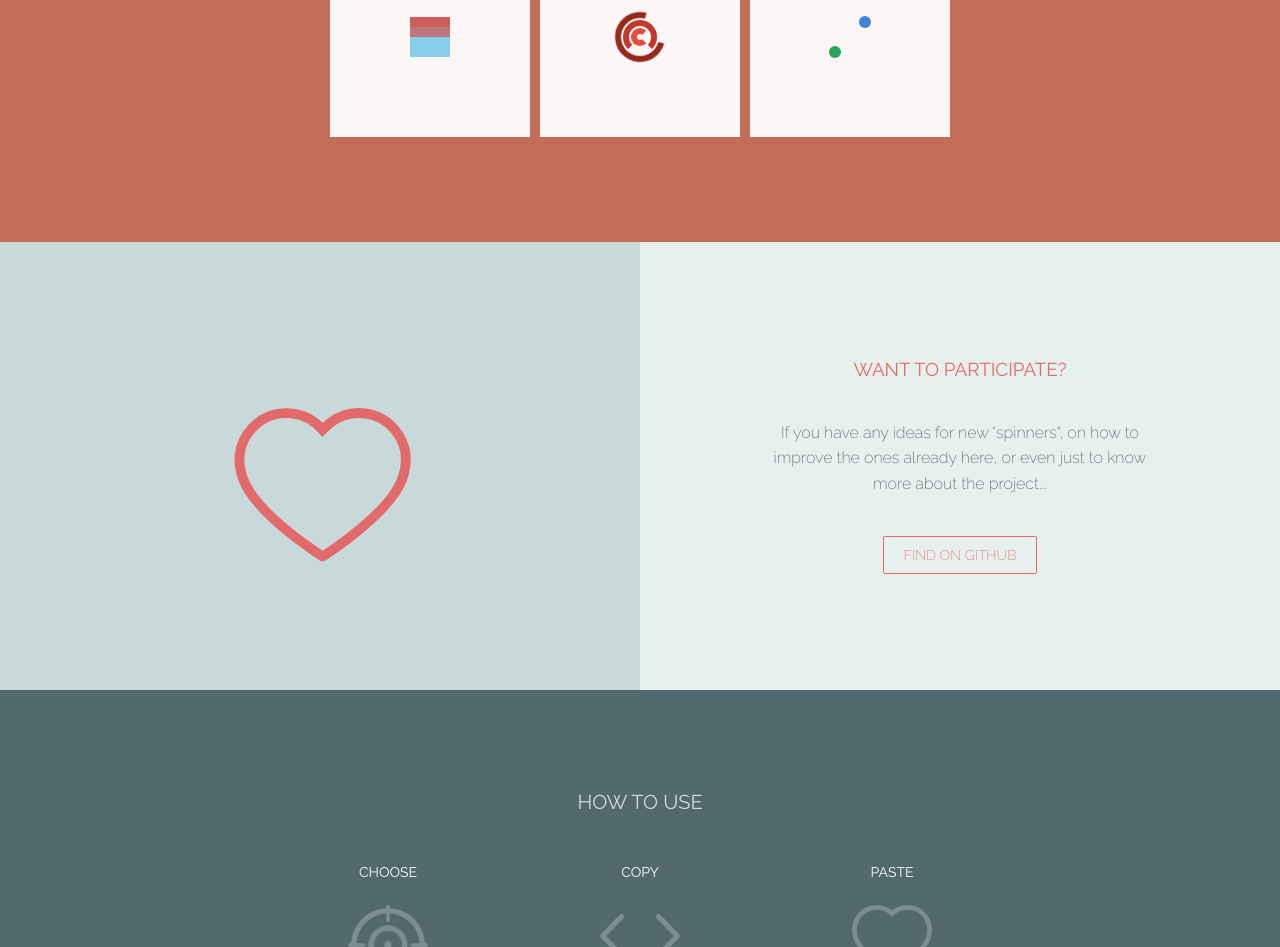
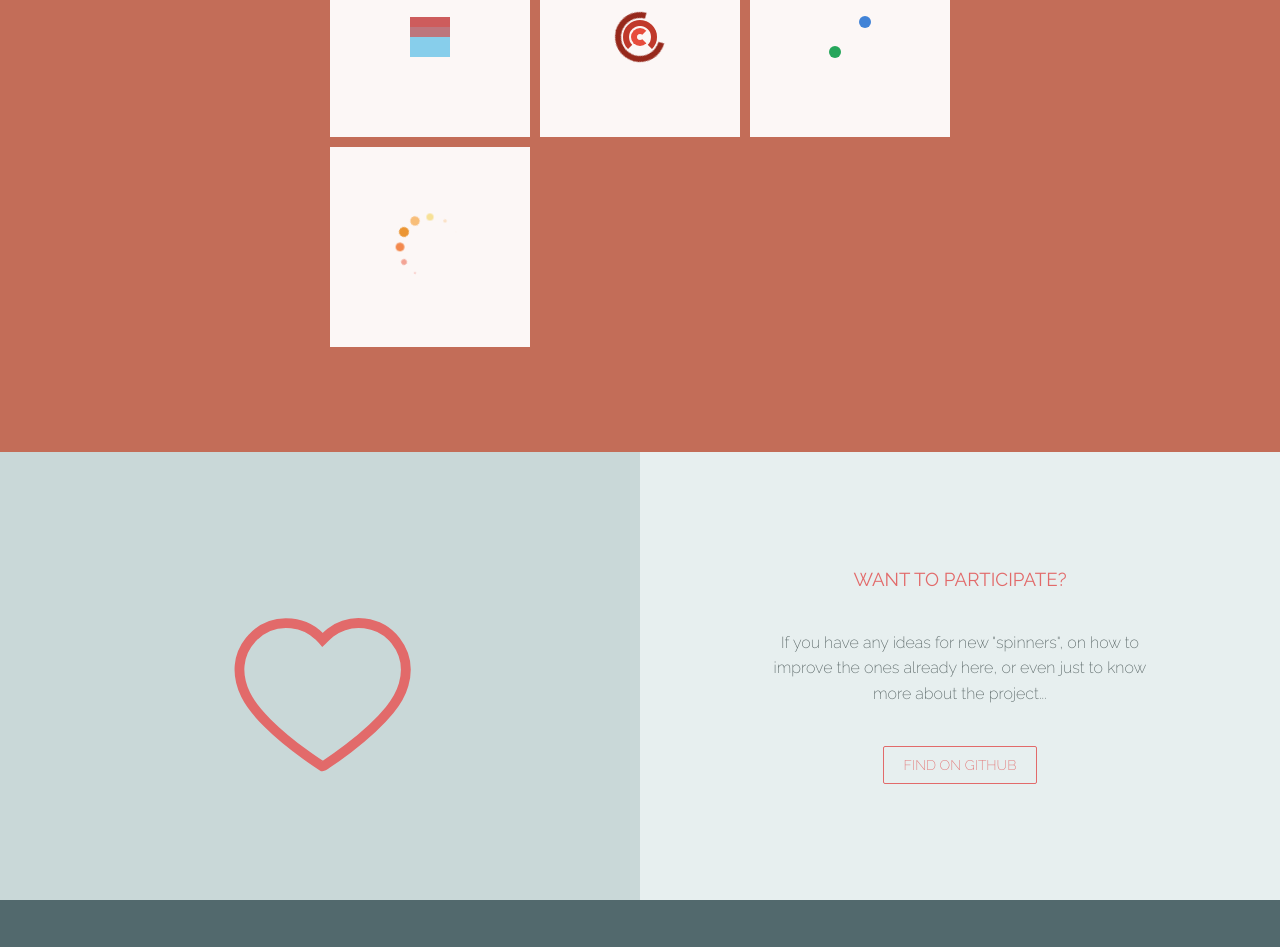
Before and after one commit to boguz/Spinners, a website: page index.html in a window 1280 px wide. Shown: the part 2156-3103 px from the top of the page. Drawn offline with Linux system fonts and the light colour scheme.

Commit message:
added multiple7

```diff
--- a/index.html
+++ b/index.html
@@ -245,6 +245,28 @@
 			</a> <!-- end .spinWindow multiple6 -->
 
 
+			<!-- multiple 7 -->
+			<a href="#" class="spinWindow" data-filename="multiple7">
+
+				<div class="mul7">
+					<div class="mul7circ m7c1"></div>
+					<div class="mul7circ m7c2"></div>
+					<div class="mul7circ m7c3"></div>
+					<div class="mul7circ m7c4"></div>
+					<div class="mul7circ m7c5"></div>
+					<div class="mul7circ m7c6"></div>
+					<div class="mul7circ m7c7"></div>
+					<div class="mul7circ m7c8"></div>
+					<div class="mul7circ m7c9"></div>
+					<div class="mul7circ m7c10"></div>
+					<div class="mul7circ m7c11"></div>
+					<div class="mul7circ m7c12"></div>
+				</div>
+
+				<div class="spinName">round and round</div>
+			</a> <!-- end .spinWindow multiple6 -->
+
+
 		</div> <!-- end .spinContainer -->
 
 	</section> <!-- end section.multiple -->
--- a/styles/spinnerAnimations.css
+++ b/styles/spinnerAnimations.css
@@ -1098,9 +1098,8 @@
 
 
 /******************************************************************************************
-***************                           MULTIPLE 5                        ***************
+***************                           MULTIPLE 6                        ***************
 *******************************************************************************************/
-
 
 .mul6 {
 	height: 30px;
@@ -1217,3 +1216,162 @@
 		background-color: #4183D7;
 	}
 }
+
+/******************************************************************************************
+***************                           MULTIPLE 7                        ***************
+*******************************************************************************************/
+
+.mul7 {
+	height: 70px;
+	width: 70px;
+	position: relative;
+}
+
+.mul7circ {
+	width: 70px;
+	height: 70px;
+	position: absolute;
+}
+
+.mul7circ:before {
+	content: '';
+	display: block;
+	margin: 0 auto;
+	width: 10px;
+	height: 10px;
+	background-color: #333;
+	border-radius: 100%;
+	-webkit-animation: multiple7Animation 1.2s infinite ease-in-out both;
+	animation: multiple7Animation 1.2s infinite ease-in-out both;
+}
+
+/* Circle Colors */
+.m7c12:before {
+	background-color: #F5D76E;
+}
+.m7c1:before, .m7c11:before {
+	background-color: #f8ba72;
+}
+.m7c2:before, .m7c10:before {
+	background-color: #EB9532;
+}
+.m7c3:before, .m7c9:before {
+	background-color: #F27935;
+}
+.m7c4:before, .m7c8:before {
+	background-color: #EC644B;
+}
+.m7c5:before, .m7c7:before {
+	background-color: #EF4836;
+}
+.m7c6:before {
+	background-color: #C0392B;
+}
+
+/* Rotate circles */
+.m7c1 {
+	-webkit-transform: rotate(30deg);
+	transform: rotate(30deg);
+}
+.m7c2 {
+	-webkit-transform: rotate(60deg);
+	transform: rotate(60deg);
+}
+.m7c3 {
+	-webkit-transform: rotate(90deg);
+	transform: rotate(90deg);
+}
+.m7c4 {
+	-webkit-transform: rotate(120deg);
+	transform: rotate(120deg);
+}
+.m7c5 {
+	-webkit-transform: rotate(150deg);
+	transform: rotate(150deg);
+}
+.m7c6 {
+	-webkit-transform: rotate(180deg);
+	transform: rotate(180deg);
+}
+.m7c7 {
+	-webkit-transform: rotate(210deg);
+	transform: rotate(210deg);
+}
+.m7c8 {
+	-webkit-transform: rotate(240deg);
+	transform: rotate(240deg);
+}
+.m7c9 {
+	-webkit-transform: rotate(270deg);
+	transform: rotate(270deg);
+}
+.m7c10 {
+	-webkit-transform: rotate(300deg);
+	transform: rotate(300deg);
+}
+.m7c11 {
+	-webkit-transform: rotate(330deg);
+	transform: rotate(330deg);
+}
+
+
+/* Delay the Animation */
+.m7c2:before {
+	-webkit-animation-delay: -1.1s;
+	animation-delay: -1.1s; }
+.m7c3:before {
+	-webkit-animation-delay: -1s;
+	animation-delay: -1s; }
+.m7c4:before {
+	-webkit-animation-delay: -0.9s;
+	animation-delay: -0.9s; }
+.m7c5:before {
+	-webkit-animation-delay: -0.8s;
+	animation-delay: -0.8s; }
+.m7c6:before {
+	-webkit-animation-delay: -0.7s;
+	animation-delay: -0.7s; }
+.m7c7:before {
+	-webkit-animation-delay: -0.6s;
+	animation-delay: -0.6s; }
+.m7c8:before {
+	-webkit-animation-delay: -0.5s;
+	animation-delay: -0.5s; }
+.m7c9:before {
+	-webkit-animation-delay: -0.4s;
+	animation-delay: -0.4s; }
+.m7c10:before {
+	-webkit-animation-delay: -0.3s;
+	animation-delay: -0.3s; }
+.m7c11:before {
+	-webkit-animation-delay: -0.2s;
+	animation-delay: -0.2s; }
+.m7c12:before {
+	-webkit-animation-delay: -0.1s;
+	animation-delay: -0.1s; }
+
+/* Circles Animation */
+
+@-webkit-keyframes multiple7Animation {
+	0%, 80%, 100% {
+		-webkit-transform: scale(0);
+		transform: scale(0);
+		opacity: 0;
+	} 40% {
+		-webkit-transform: scale(1);
+		transform: scale(1);
+		opacity: 1;
+	}
+}
+
+@keyframes multiple7Animation {
+	0%, 80%, 100% {
+		-webkit-transform: scale(0);
+		transform: scale(0);
+		opacity: 0;
+	} 40% {
+		-webkit-transform: scale(1);
+		transform: scale(1);
+		opacity: 1;
+	}
+}
```
Also changed, not shown: content/multiple7.html (added, +16 -0 lines), content/multiple7_css.html (added, +165 -0 lines).
